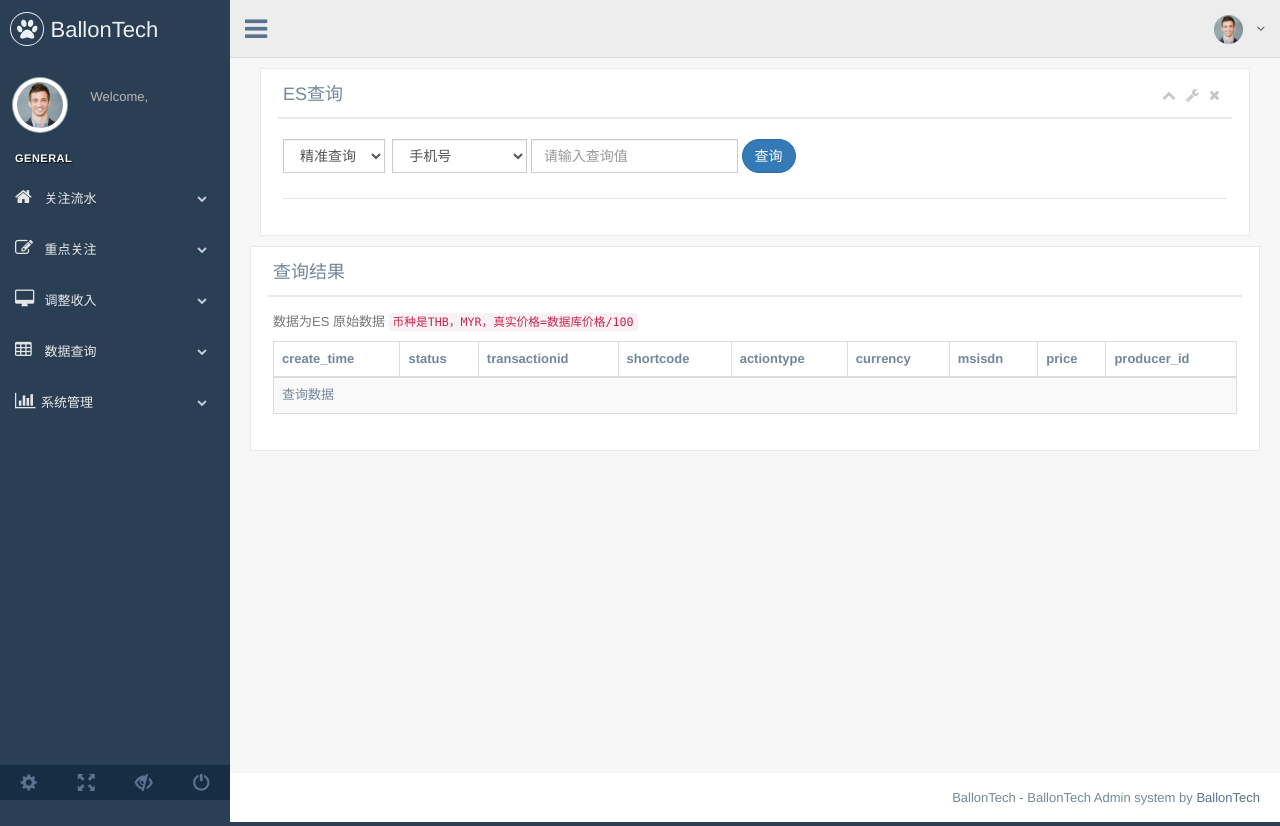
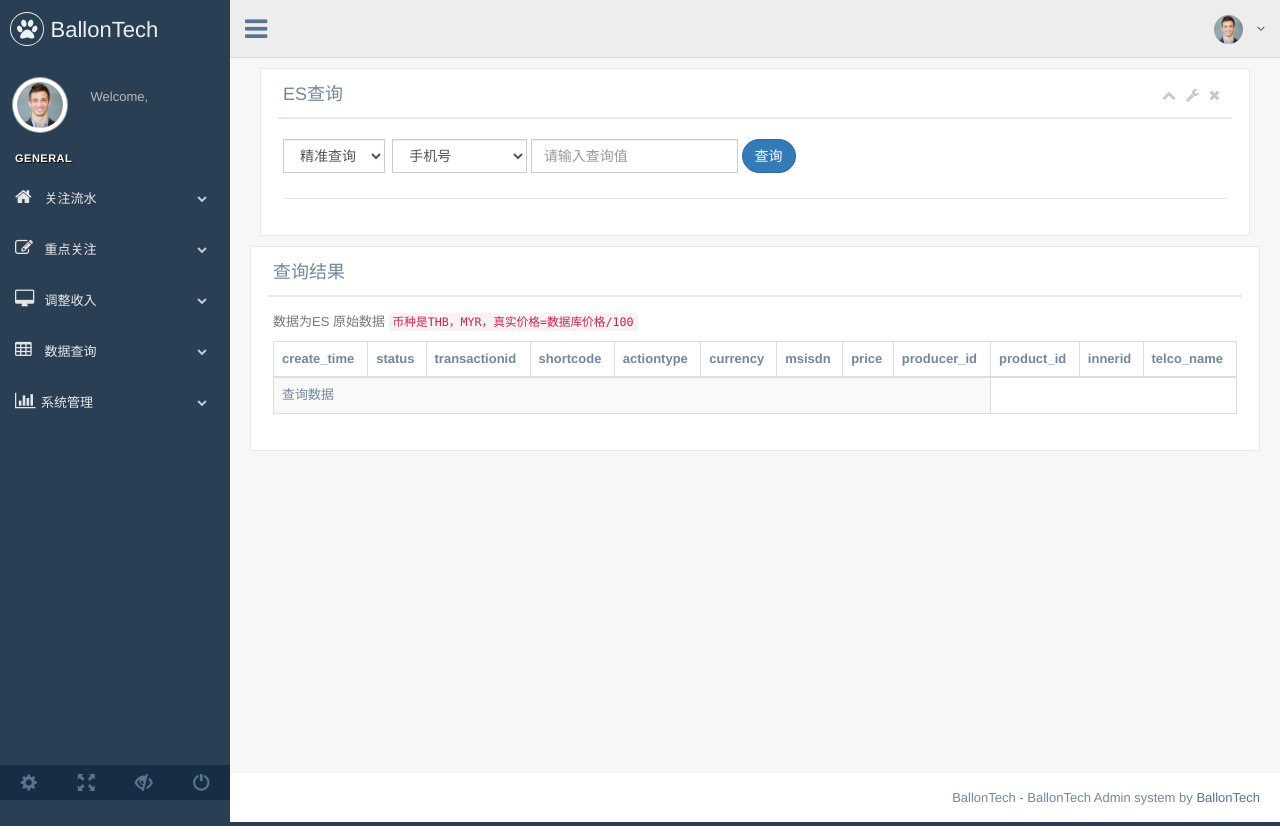
Before and after one commit to yuncopy/small, a Python web app: template app/templates/home/elastics.html in a window 1280 px wide. Run offline with Jinja, Linux system fonts and the light colour scheme; the template is opened without the code that fills it, so the values that code supplies are empty; some libraries are stand-ins or nearby versions.

Commit message:
解决性能问题

```diff
--- a/app/templates/home/elastics.html
+++ b/app/templates/home/elastics.html
@@ -97,6 +97,9 @@
                             <th>msisdn</th>
                             <th>price</th>
                             <th>producer_id</th>
+                            <th>product_id</th>
+                            <th>innerid</th>
+                            <th>telco_name</th>
                         </tr>
                         </thead>
 
@@ -188,7 +191,10 @@
                          {data: 'currency'},
                          {data: 'msisdn'},
                          {data: 'price'},
-                         {data: 'producer_id'}
+                         {data: 'producer_id'},
+                         {data: 'product_id'},
+                         {data: 'innerid'},
+                         {data: 'telco_name'}
                      ]
 
                 });
```
